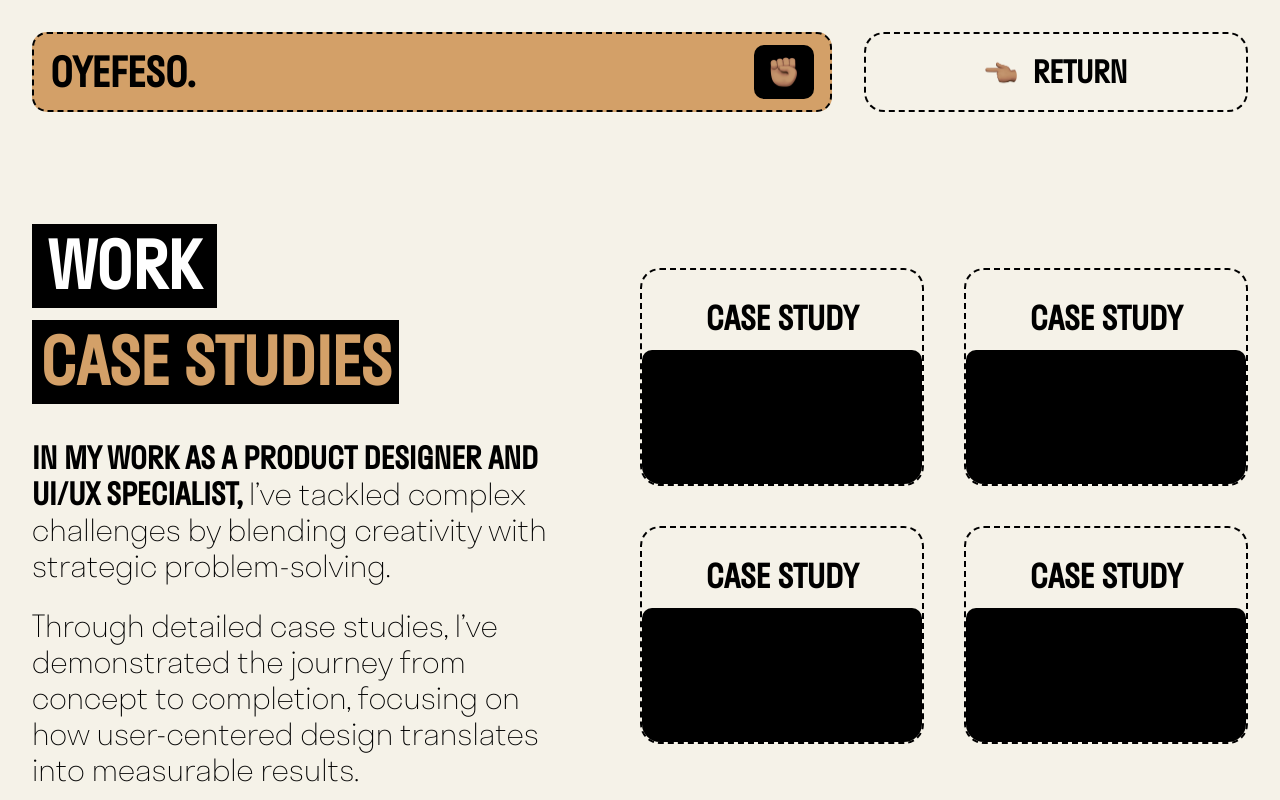
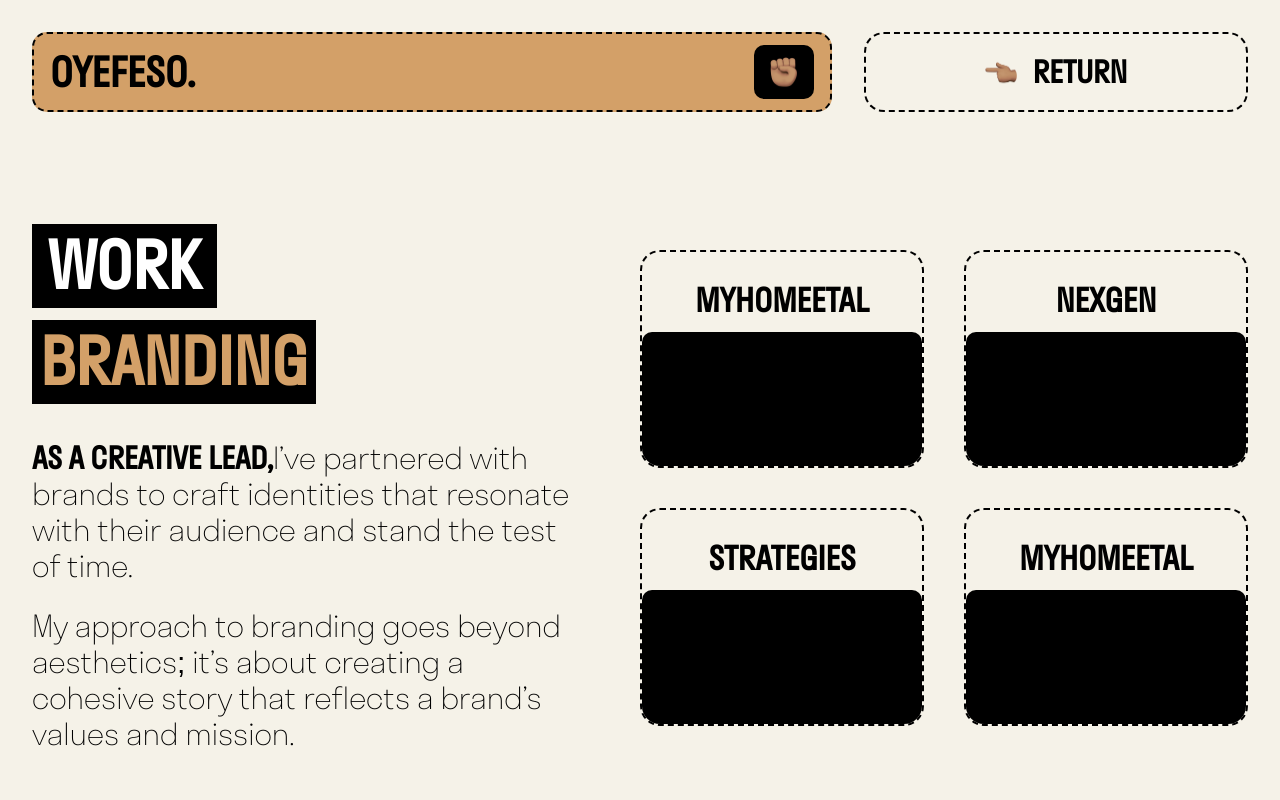
Before and after one commit to kalejaiyeoluwadara/afolabi, a Next.js app: page /works/branding in a window 1280 px wide. Shown: the top 800 px of the page. Built offline with nearby package versions, Linux system fonts and the light colour scheme.

Commit message:
updated pages

```diff
--- a/app/works/branding/page.jsx
+++ b/app/works/branding/page.jsx
@@ -10,31 +10,31 @@ function Page() {
             WORK
           </h3>
           <h3 className="text-[64px] mt-3 mb-9 sm:w-auto font-bold bg-black text-primary px-2 py-6        ">
-            CASE STUDIES
+            BRANDING
           </h3>
         </div>
         <div className="text-3xl sm:w-[90%]  stratosLight font-light  space-y-6 ">
           <p>
-            <span className="uppercase font-semibold">
-              In my work as a product designer and UI/UX specialist,{" "}
-            </span>
+            <span className="uppercase font-semibold">As a creative lead,</span>
             <span className="stratosLight font-light">
-              I’ve tackled complex challenges by blending creativity with
-              strategic problem-solving.
+              I’ve partnered with brands to craft identities that resonate with
+              their audience and stand the test of time.
             </span>
           </p>
           <p className="stratosLight font-light">
-            Through detailed case studies, I’ve demonstrated the journey from
-            concept to completion, focusing on how user-centered design
-            translates into measurable results.
+            My approach to branding goes beyond aesthetics; it’s about creating
+            a cohesive story that reflects a brand’s values and mission.
           </p>
         </div>
       </section>
       <section className="grid grid-cols-2 gap-10 ">
-        {[1, 2, 3, 4].map((d, id) => {
-          return (
-            <Container key={id} name={"Case Study"} link={"/case-study"} />
-          );
+        {[
+          { name: "MYHOMEETAL", link: "/works/case-studies" },
+          { name: "NEXGEN", link: "/works/case-studies" },
+          { name: "STRATEGIES", link: "/works/case-studies" },
+          { name: "MYHOMEETAL", link: "/works/case-studies" },
+        ].map((d, id) => {
+          return <Container key={id} name={d.name} link={d.link} />;
         })}
       </section>
     </main>
--- a/app/works/case-studies/page.jsx
+++ b/app/works/case-studies/page.jsx
@@ -9,7 +9,7 @@ function Page() {
           <h3 className="text-[64px] sm:w-auto font-bold bg-black text-white px-4 py-6">
             WORK
           </h3>
-          <h3 className="text-[64px] mt-3 mb-9 sm:w-auto font-bold bg-black text-primary px-2 py-6        ">
+          <h3 className="text-[64px] mt-3 mb-9 sm:w-auto font-bold bg-black text-primary px-2 py-6 ">
             CASE STUDIES
           </h3>
         </div>
@@ -31,10 +31,13 @@ function Page() {
         </div>
       </section>
       <section className="grid grid-cols-2 gap-10 ">
-        {[1, 2, 3, 4].map((d, id) => {
-          return (
-            <Container key={id} name={"Case Study"} link={"/case-study"} />
-          );
+        {[
+          { name: "MYHOMEETAL", link: "/works/case-studies" },
+          { name: "NEXGEN", link: "/works/case-studies" },
+          { name: "STRATEGIES", link: "/works/case-studies" },
+          { name: "MYHOMEETAL", link: "/works/case-studies" },
+        ].map((d, id) => {
+          return <Container key={id} name={d.name} link={d.link} />;
         })}
       </section>
     </main>
--- a/app/works/product-design/page.jsx
+++ b/app/works/product-design/page.jsx
@@ -10,31 +10,34 @@ function Page() {
             WORK
           </h3>
           <h3 className="text-[64px] mt-3 mb-9 sm:w-auto font-bold bg-black text-primary px-2 py-6        ">
-            CASE STUDIES
+            PRODUCT DESIGN
           </h3>
         </div>
         <div className="text-3xl sm:w-[90%]  stratosLight font-light  space-y-6 ">
           <p>
             <span className="uppercase font-semibold">
-              In my work as a product designer and UI/UX specialist,{" "}
+              Over the past two years,{" "}
             </span>
             <span className="stratosLight font-light">
-              I’ve tackled complex challenges by blending creativity with
-              strategic problem-solving.
+              I’ve collaborated with companies and start-ups to shape products
+              that seamlessly integrate into people's lives
             </span>
           </p>
           <p className="stratosLight font-light">
-            Through detailed case studies, I’ve demonstrated the journey from
-            concept to completion, focusing on how user-centered design
-            translates into measurable results.
+            I focus on balancing functionality with aesthetics, ensuring every
+            product I touch is both beautiful and efficient, making a lasting
+            difference in how people interact with technology.
           </p>
         </div>
       </section>
       <section className="grid grid-cols-2 gap-10 ">
-        {[1, 2, 3, 4].map((d, id) => {
-          return (
-            <Container key={id} name={"Case Study"} link={"/case-study"} />
-          );
+        {[
+          { name: "MYHOMEETAL", link: "/works/case-studies" },
+          { name: "NEXGEN", link: "/works/case-studies" },
+          { name: "STRATEGIES", link: "/works/strategies" },
+          { name: "BRANDING", link: "/works/branding" },
+        ].map((d, id) => {
+          return <Container key={id} name={d.name} link={d.link} />;
         })}
       </section>
     </main>
--- a/app/works/strategies/page.jsx
+++ b/app/works/strategies/page.jsx
@@ -10,31 +10,31 @@ function Page() {
             WORK
           </h3>
           <h3 className="text-[64px] mt-3 mb-9 sm:w-auto font-bold bg-black text-primary px-2 py-6        ">
-            CASE STUDIES
+            STRATEGIES
           </h3>
         </div>
         <div className="text-3xl sm:w-[90%]  stratosLight font-light  space-y-6 ">
           <p>
             <span className="uppercase font-semibold">
-              In my work as a product designer and UI/UX specialist,{" "}
+              In every project, {""}
             </span>
             <span className="stratosLight font-light">
-              I’ve tackled complex challenges by blending creativity with
-              strategic problem-solving.
+              strategy drives my design decisions.
             </span>
           </p>
           <p className="stratosLight font-light">
-            Through detailed case studies, I’ve demonstrated the journey from
-            concept to completion, focusing on how user-centered design
-            translates into measurable results.
+            As an interactive designer, I dive deep into understanding user
+            behaviour, market trends, and business goals to craft solutions that
+            are not only visually compelling but also strategically sound.
           </p>
         </div>
       </section>
       <section className="grid grid-cols-2 gap-10 ">
-        {[1, 2, 3, 4].map((d, id) => {
-          return (
-            <Container key={id} name={"Case Study"} link={"/case-study"} />
-          );
+        {[
+          { name: "MYHOMEETAL", link: "/works/case-studies" },
+          { name: "BRANDING", link: "/works/branding" },
+        ].map((d, id) => {
+          return <Container key={id} name={d.name} link={d.link} />;
         })}
       </section>
     </main>
```
